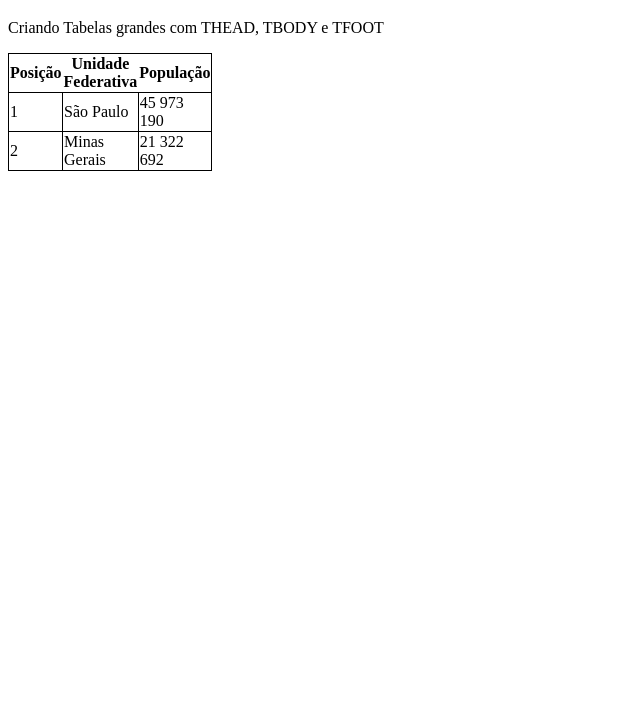
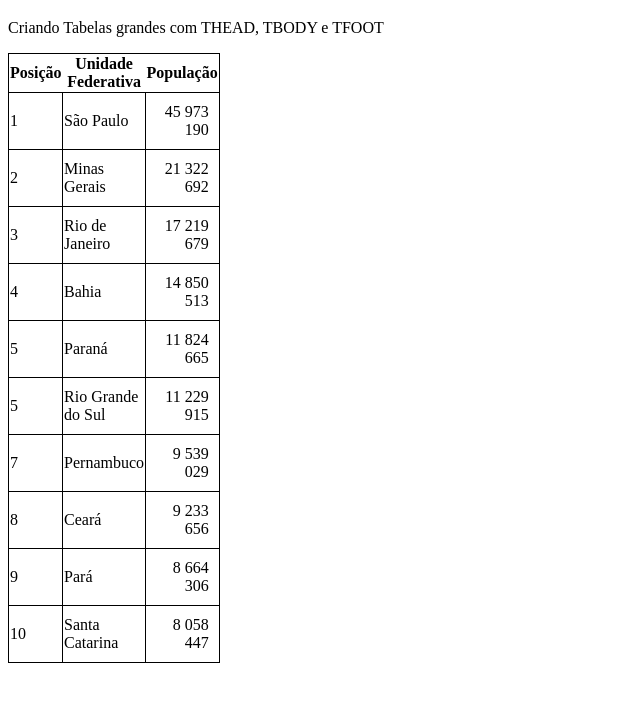
Before and after one commit to juannl12/HTML-CSS, a plain HTML site: page modulo 3/ex023/tabela002.html in a window 1280 px wide. Shown: the part 61-762 px from the top of the page, without its empty margins (0-640 px from the left). Drawn offline with Linux system fonts and the light colour scheme.

Commit message:
atualização exercicio tabelas

```diff
--- a/modulo 3/ex023/tabela002.html
+++ b/modulo 3/ex023/tabela002.html
@@ -14,6 +14,10 @@
         td {
             border-collapse: collapse;
             border: 1px solid black;
+        }
+        .numero {
+            text-align: right;
+            padding: 10px;
         }
     </style>
 </head>
@@ -33,15 +37,53 @@
             <tr>
                 <td>1</td>
                 <td>São Paulo</td>
-                <td>45 973 190</td>
+                <td class="numero">45 973 190</td>
             </tr>
             <tr>
                 <td>2</td>
                 <td>Minas Gerais</td>
-                <td>21 322 692</td>
+                <td class="numero">21 322 692</td>
             </tr>
-            <tr></tr>
-
+            <tr>
+                <td>3</td>
+                <td>Rio de Janeiro</td>
+                <td class="numero">17 219 679</td>
+            </tr>
+            <tr>
+                <td>4</td>
+                <td>Bahia</td>
+                <td class="numero">14 850 513</td>
+            </tr>
+            <tr>
+                <td>5</td>
+                <td>Paraná</td>
+                <td class="numero">11 824 665</td>
+            </tr>
+            <tr>
+                <td>5</td>
+                <td>Rio Grande do Sul</td>
+                <td class="numero">11 229 915</td>
+            </tr>
+            <tr>
+                <td>7</td>
+                <td>Pernambuco</td>
+                <td class="numero">9 539 029</td>
+            </tr>
+            <tr>
+                <td>8</td>
+                <td>Ceará</td>
+                <td class="numero">9 233 656</td>
+            </tr>
+            <tr>
+                <td>9</td>
+                <td>Pará</td>
+                <td class="numero">8 664 306</td>
+            </tr>
+            <tr>
+                <td>10</td>
+                <td>Santa Catarina</td>
+                <td class="numero">8 058 447</td>
+            </tr>
         </tbody>
         <tfoot>
 
```
